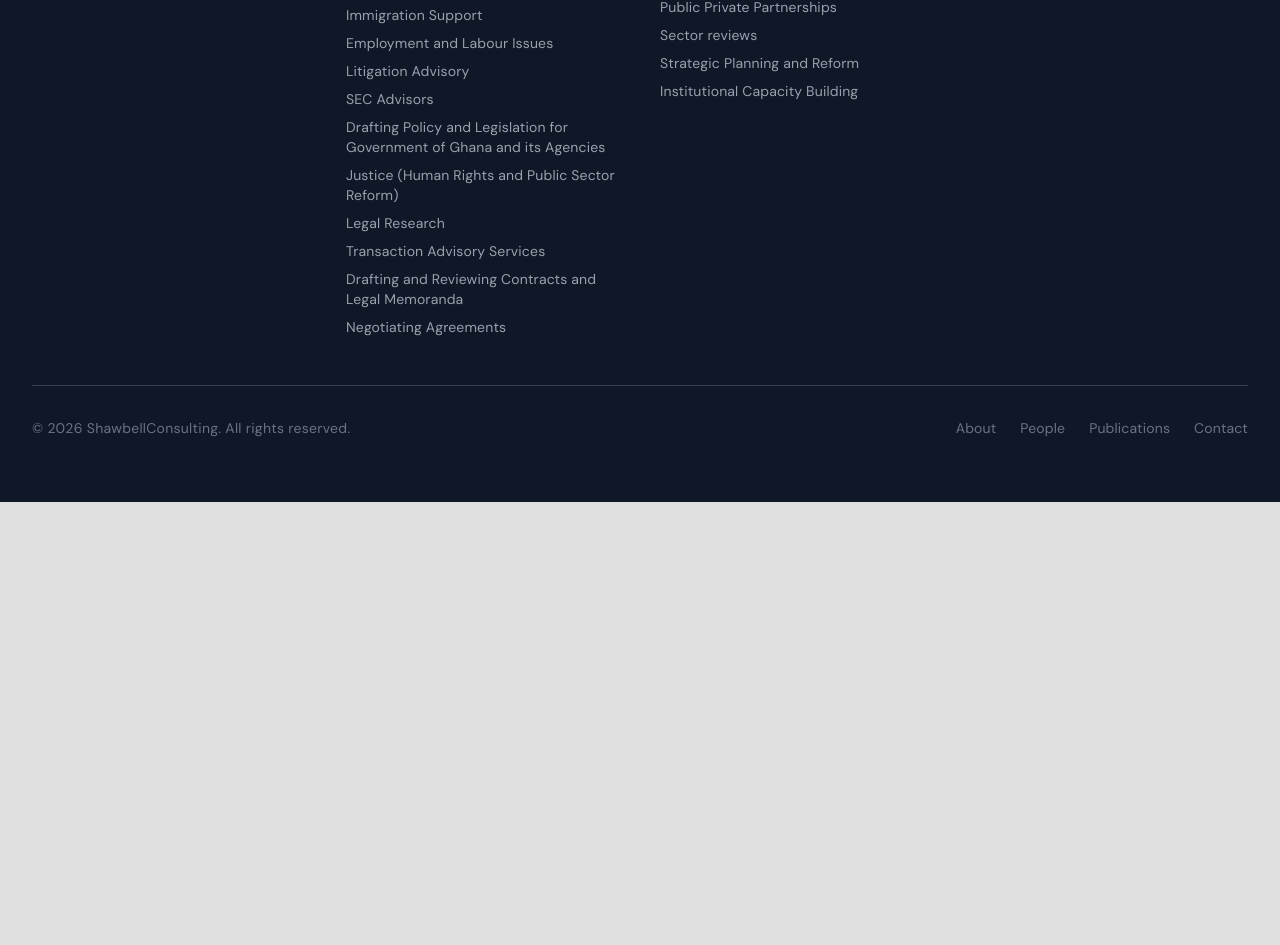
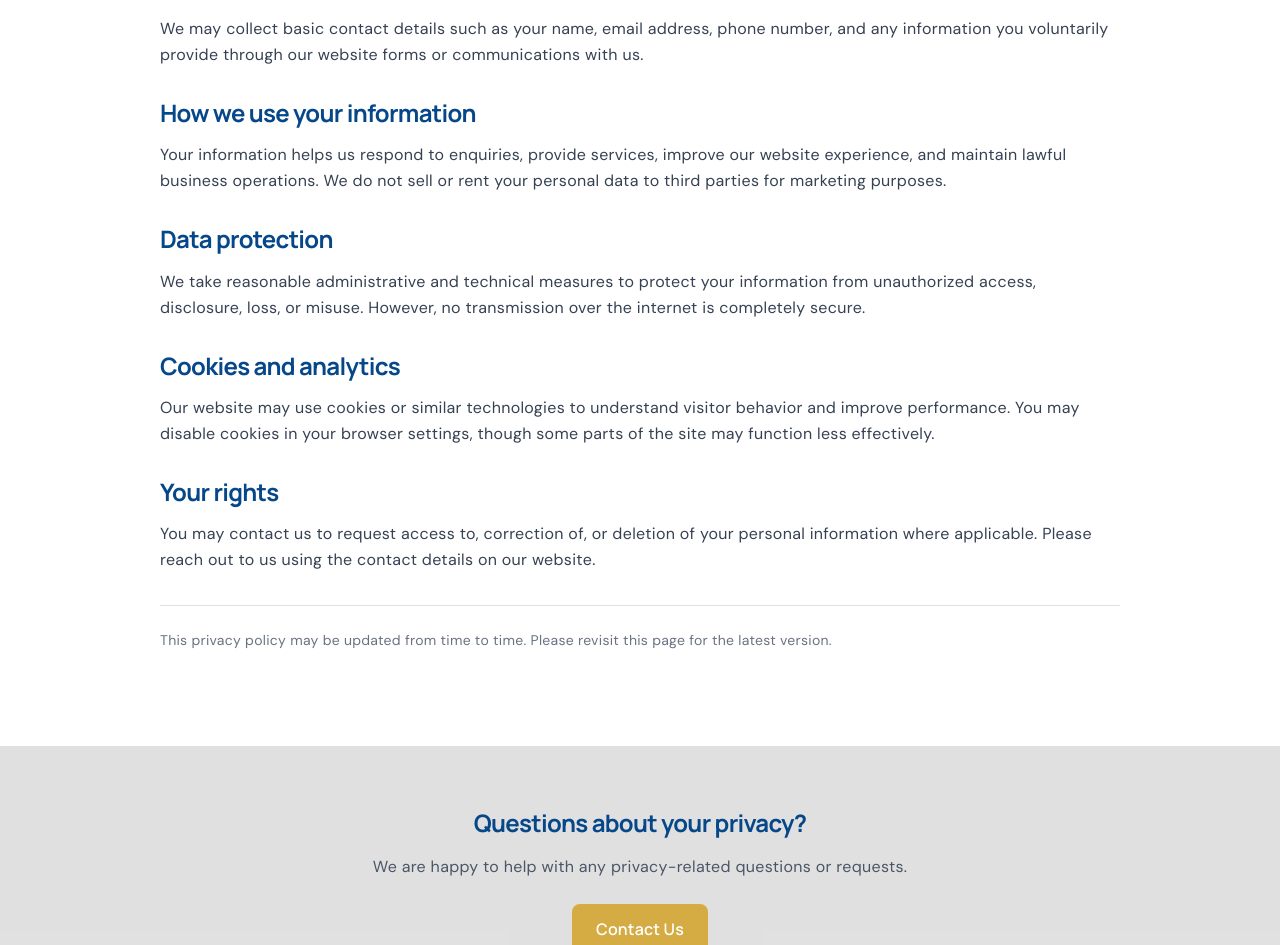
Before and after one commit to Puzzle-Fxr/shawbellconsulting, a React (Vite) app: page /privacy-policy in a window 1280 px wide. Shown: the part 676-1621 px from the top of the page. Before the commit the page ends 1178 px from the top, so only its background shows below. Built offline with nearby package versions, Linux system fonts and the light colour scheme.

Commit message:
added a privacy policy and terms of service

```diff
--- a/src/App.tsx
+++ b/src/App.tsx
@@ -13,6 +13,8 @@ import ArticleDetail from './pages/ArticleDetail';
 import About from './pages/About';
 import Contact from './pages/Contact';
 import Partners from './pages/Partners';
+import PrivacyPolicy from './pages/PrivacyPolicy';
+import TermsOfService from './pages/TermsOfService';
 
 function ScrollToTop() {
   const location = useLocation();
@@ -43,6 +45,8 @@ export default function App() {
             <Route path="/about" element={<About />} />
             <Route path="/partners" element={<Partners />} />
             <Route path="/contact" element={<Contact />} />
+            <Route path="/privacy-policy" element={<PrivacyPolicy />} />
+            <Route path="/terms-of-service" element={<TermsOfService />} />
           </Routes>
         </main>
         <Footer />
--- a/src/components/Footer.tsx
+++ b/src/components/Footer.tsx
@@ -102,13 +102,16 @@ export default function Footer() {
 
           <div className="h-px bg-gray-700 mt-12 mb-8"></div>
 
+          {/* Footer Bottom */ }
           <div className="flex flex-col md:flex-row items-center justify-between gap-4">
             <p className="text-sm text-gray-500">© 2026 ShawbellConsulting. All rights reserved.</p>
-            <div className="flex items-center gap-6">
+            <div className="flex flex-wrap items-center justify-center gap-x-6 gap-y-2">
               <Link to="/about" className="text-sm text-gray-500 hover:text-ocean transition-colors">About</Link>
               <Link to="/people" className="text-sm text-gray-500 hover:text-ocean transition-colors">People</Link>
               <Link to="/publications" className="text-sm text-gray-500 hover:text-ocean transition-colors">Publications</Link>
               <Link to="/contact" className="text-sm text-gray-500 hover:text-ocean transition-colors">Contact</Link>
+              <Link to="/privacy-policy" className="text-sm text-gray-500 hover:text-ocean transition-colors">Privacy Policy</Link>
+              <Link to="/terms-of-service" className="text-sm text-gray-500 hover:text-ocean transition-colors">Terms of Service</Link>
             </div>
           </div>
         </div>
--- /dev/null
+++ b/src/pages/PrivacyPolicy.tsx
@@ -0,0 +1,73 @@
+import { Link } from 'react-router-dom';
+import PageHero from '../components/PageHero';
+
+export default function PrivacyPolicy() {
+  return (
+    <div className="page-enter">
+      <PageHero
+        title={<>Privacy <span className="text-pumpkin">Policy</span></>}
+        subtitle="Your information matters"
+        image="/images/shawbellhero.jpg"
+        description="This policy explains how Shawbell Consulting collects, uses, and protects the personal information you share with us."
+      />
+
+      <section className="bg-white py-20 lg:py-24">
+        <div className="max-w-5xl mx-auto px-6 lg:px-8 space-y-8 text-gray-700">
+          <div>
+            <h2 className="font-heading font-bold text-2xl text-steel mb-4">Information we collect</h2>
+            <p className="leading-relaxed">
+              We may collect basic contact details such as your name, email address, phone number, and any information you voluntarily provide through our website forms or communications with us.
+            </p>
+          </div>
+
+          <div>
+            <h2 className="font-heading font-bold text-2xl text-steel mb-4">How we use your information</h2>
+            <p className="leading-relaxed">
+              Your information helps us respond to enquiries, provide services, improve our website experience, and maintain lawful business operations. We do not sell or rent your personal data to third parties for marketing purposes.
+            </p>
+          </div>
+
+          <div>
+            <h2 className="font-heading font-bold text-2xl text-steel mb-4">Data protection</h2>
+            <p className="leading-relaxed">
+              We take reasonable administrative and technical measures to protect your information from unauthorized access, disclosure, loss, or misuse. However, no transmission over the internet is completely secure.
+            </p>
+          </div>
+
+          <div>
+            <h2 className="font-heading font-bold text-2xl text-steel mb-4">Cookies and analytics</h2>
+            <p className="leading-relaxed">
+              Our website may use cookies or similar technologies to understand visitor behavior and improve performance. You may disable cookies in your browser settings, though some parts of the site may function less effectively.
+            </p>
+          </div>
+
+          <div>
+            <h2 className="font-heading font-bold text-2xl text-steel mb-4">Your rights</h2>
+            <p className="leading-relaxed">
+              You may contact us to request access to, correction of, or deletion of your personal information where applicable. Please reach out to us using the contact details on our website.
+            </p>
+          </div>
+
+          <div className="border-t border-platinum pt-6">
+            <p className="text-sm text-gray-500">
+              This privacy policy may be updated from time to time. Please revisit this page for the latest version.
+            </p>
+          </div>
+        </div>
+      </section>
+
+      <section className="bg-platinum/30 py-16">
+        <div className="max-w-5xl mx-auto px-6 lg:px-8 text-center">
+          <h3 className="font-heading font-bold text-2xl text-steel mb-4">Questions about your privacy?</h3>
+          <p className="text-gray-600 mb-6">We are happy to help with any privacy-related questions or requests.</p>
+          <Link
+            to="/contact"
+            className="inline-flex items-center gap-2 bg-pumpkin hover:bg-pumpkin-dark text-white font-heading font-semibold px-6 py-3 rounded-lg transition-all duration-200 hover:shadow-lg"
+          >
+            Contact Us
+          </Link>
+        </div>
+      </section>
+    </div>
+  );
+}
--- /dev/null
+++ b/src/pages/TermsOfService.tsx
@@ -0,0 +1,73 @@
+import { Link } from 'react-router-dom';
+import PageHero from '../components/PageHero';
+
+export default function TermsOfService() {
+  return (
+    <div className="page-enter">
+      <PageHero
+        title={<>Terms of <span className="text-pumpkin">Service</span></>}
+        subtitle="Our website terms"
+        image="/images/shawbellhero.jpg"
+        description="These terms govern your use of the Shawbell Consulting website and related services."
+      />
+
+      <section className="bg-white py-20 lg:py-24">
+        <div className="max-w-5xl mx-auto px-6 lg:px-8 space-y-8 text-gray-700">
+          <div>
+            <h2 className="font-heading font-bold text-2xl text-steel mb-4">Use of the website</h2>
+            <p className="leading-relaxed">
+              By accessing this website, you agree to use it lawfully and responsibly. You may not use the site in a way that disrupts its operation or infringes the rights of others.
+            </p>
+          </div>
+
+          <div>
+            <h2 className="font-heading font-bold text-2xl text-steel mb-4">Intellectual property</h2>
+            <p className="leading-relaxed">
+              All content on this website, including text, images, branding, and design elements, is owned or licensed by Shawbell Consulting unless otherwise stated. Reuse of our content without permission is prohibited.
+            </p>
+          </div>
+
+          <div>
+            <h2 className="font-heading font-bold text-2xl text-steel mb-4">Limitation of liability</h2>
+            <p className="leading-relaxed">
+              Shawbell Consulting provides website information for general informational purposes. We do not guarantee that the site will be free from errors, interruptions, or inaccuracies and shall not be liable for any consequential loss arising from its use.
+            </p>
+          </div>
+
+          <div>
+            <h2 className="font-heading font-bold text-2xl text-steel mb-4">Third-party links</h2>
+            <p className="leading-relaxed">
+              Our website may contain links to third-party websites for convenience. We are not responsible for the content, privacy practices, or terms of those external sites.
+            </p>
+          </div>
+
+          <div>
+            <h2 className="font-heading font-bold text-2xl text-steel mb-4">Changes to these terms</h2>
+            <p className="leading-relaxed">
+              We may update these terms from time to time. Continued use of the website after changes are made constitutes acceptance of the revised terms.
+            </p>
+          </div>
+
+          <div className="border-t border-platinum pt-6">
+            <p className="text-sm text-gray-500">
+              If you have questions about these terms, please contact us through the contact page.
+            </p>
+          </div>
+        </div>
+      </section>
+
+      <section className="bg-platinum/30 py-16">
+        <div className="max-w-5xl mx-auto px-6 lg:px-8 text-center">
+          <h3 className="font-heading font-bold text-2xl text-steel mb-4">Need clarification?</h3>
+          <p className="text-gray-600 mb-6">Contact us if you would like help understanding any part of these terms.</p>
+          <Link
+            to="/contact"
+            className="inline-flex items-center gap-2 bg-pumpkin hover:bg-pumpkin-dark text-white font-heading font-semibold px-6 py-3 rounded-lg transition-all duration-200 hover:shadow-lg"
+          >
+            Contact Us
+          </Link>
+        </div>
+      </section>
+    </div>
+  );
+}
```
